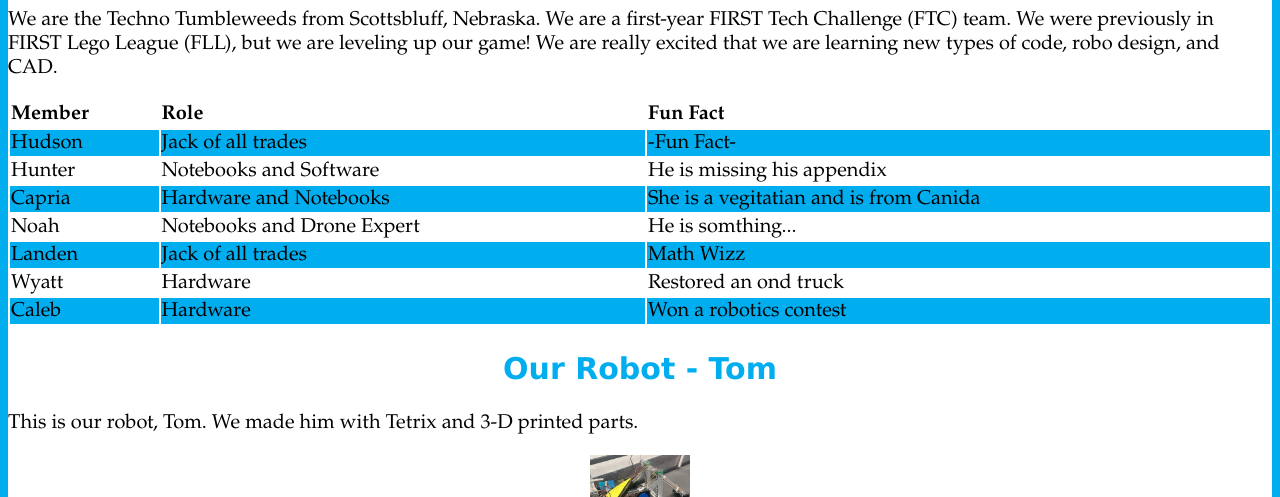
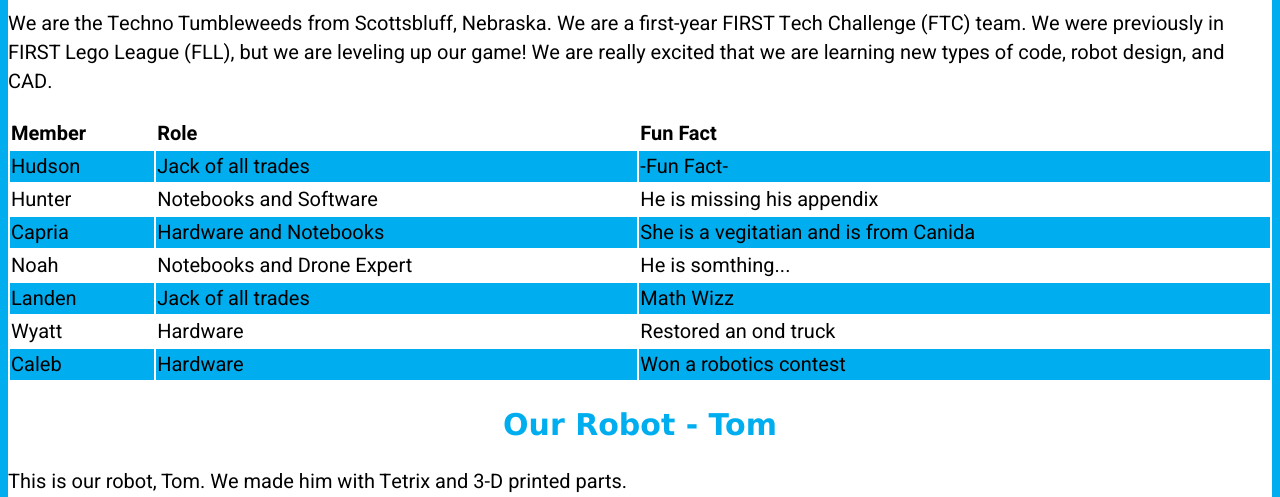
Before and after one commit to Techno-Tumbleweeds/home, a plain HTML site: page index.html in a window 1280 px wide. Shown: the part 603-1100 px from the top of the page. Drawn offline with Linux system fonts and the light colour scheme.

Commit message:
update to style

```diff
--- a/index.html
+++ b/index.html
@@ -23,7 +23,7 @@
             </ul>
 
             <h1>Meet the Team</h1>
-            <p>We are the Techno Tumbleweeds from Scottsbluff, Nebraska. We are a first-year FIRST Tech Challenge (FTC) team. We were previously in FIRST Lego League (FLL), but we are leveling up our game! We are really excited that we are learning new types of code, robo design, and CAD.</p>
+            <p>We are the Techno Tumbleweeds from Scottsbluff, Nebraska. We are a first-year FIRST Tech Challenge (FTC) team. We were previously in FIRST Lego League (FLL), but we are leveling up our game! We are really excited that we are learning new types of code, robot design, and CAD.</p>
 
             <table style="width:100%">
                 <tr>
--- a/stylesheet.css
+++ b/stylesheet.css
@@ -1,6 +1,9 @@
+@import url('https://fonts.googleapis.com/css2?family=Heebo:wght@100..900&display=swap');
+
+/* Body Styles */
 body {
    background-color: rgb(0, 173, 239);
-   font-family: Palatino;
+   font-family: 'Heebo', Tahoma; /* Apply Heebo font to the body */
    font-size: 20px;
 }
 
```
